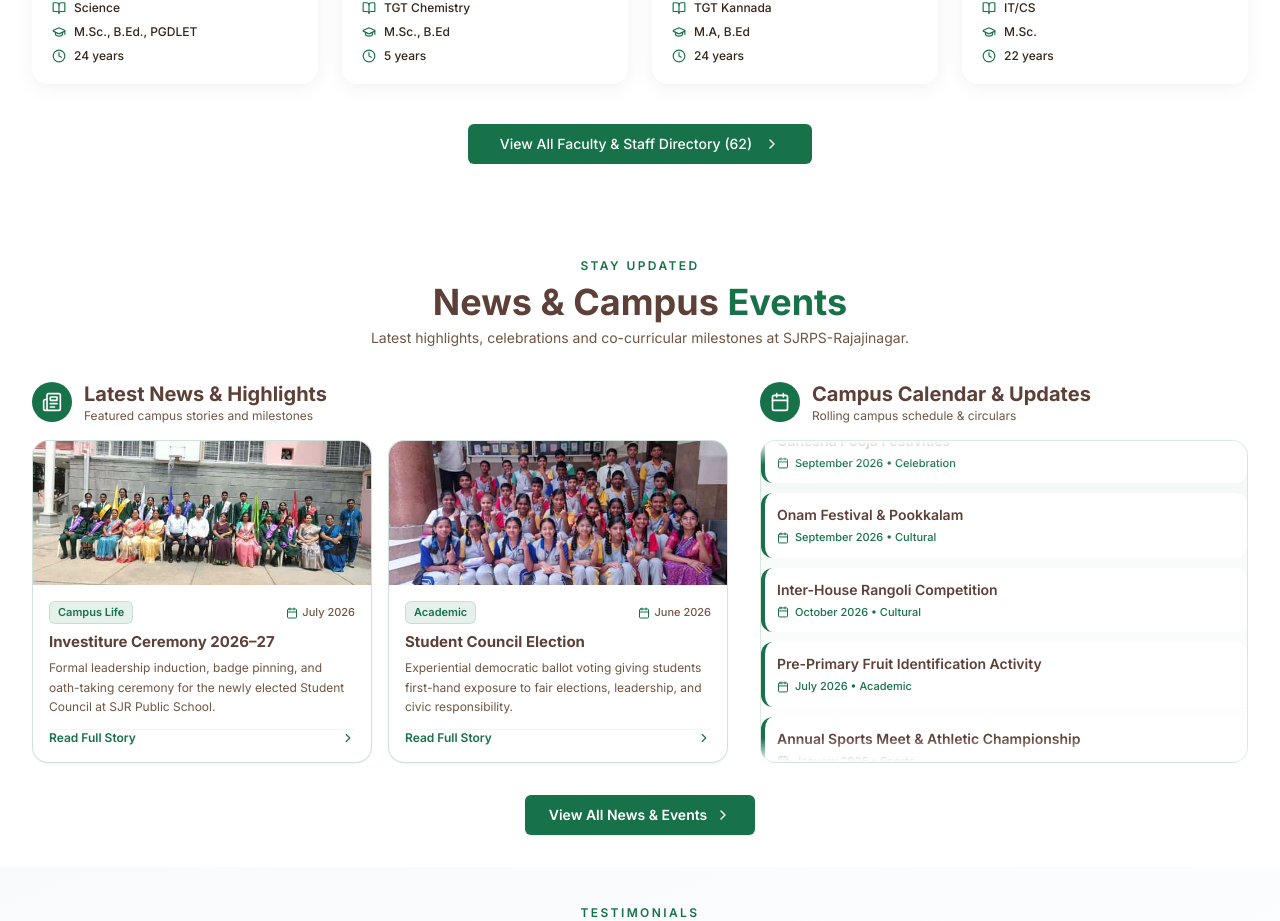
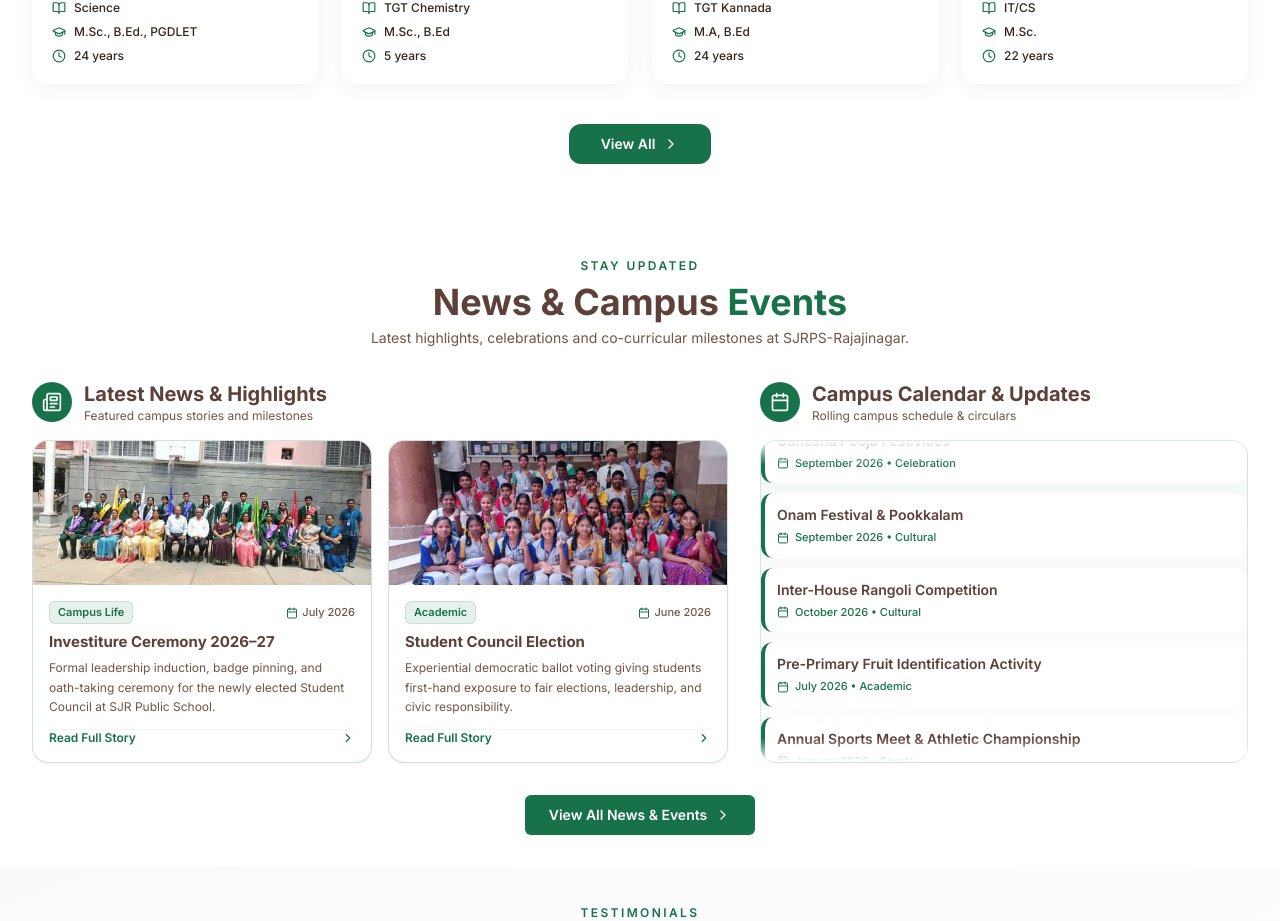
Before and after one commit to ROI-1213/sjrps_public_school_rajajinagar, a React (Vite) app: page / in a window 1280 px wide. Shown: the part 7060-7981 px from the top of the page. Built offline with nearby package versions, Linux system fonts and the light colour scheme; no server answers.

Commit message:
Update faculty directory button label to 'View All'

```diff
--- a/src/components/HomeFacultySection.tsx
+++ b/src/components/HomeFacultySection.tsx
@@ -78,10 +78,10 @@ const HomeFacultySection = () => {
         </div>
 
         <div className="text-center mt-10">
-          <Button asChild className="bg-indian-green hover:bg-indian-green/90 text-white px-8">
+          <Button asChild className="bg-indian-green hover:bg-indian-green/90 text-white px-8 font-semibold rounded-xl">
             <Link to="/about/teachers">
-              View All Faculty & Staff Directory (62)
-              <ChevronRight className="ml-1 h-4 w-4" />
+              View All
+              <ChevronRight className="ml-1.5 h-4 w-4" />
             </Link>
           </Button>
         </div>
```
